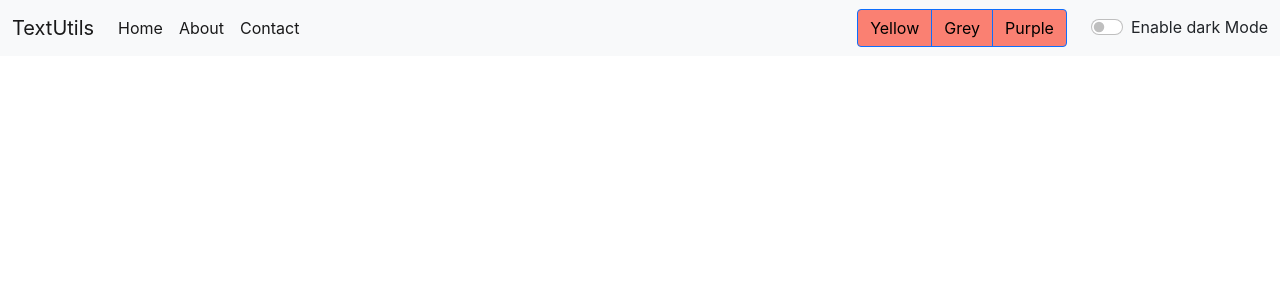
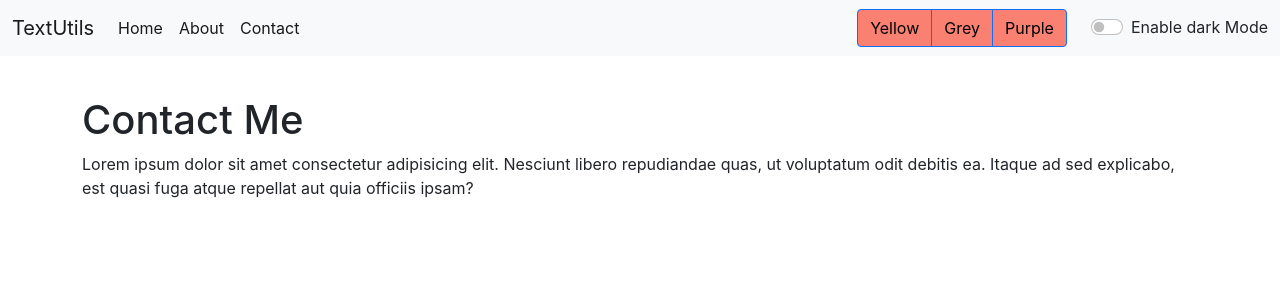
Before and after one commit to mishu-mnp/ReactJs-Course-TextUtils, a React (Create React App) app: page /contact in a window 1280 px wide. Shown: the top 300 px of the page. Built offline with nearby package versions, Linux system fonts and the light colour scheme.

Commit message:
added contact and updated files

```diff
--- a/src/App.js
+++ b/src/App.js
@@ -4,6 +4,7 @@ import Navbar from './components/Navbar';
 import TextForm from './components/TextForm';
 import React, { useState } from 'react'
 import Alert from './components/Alert';
+import Contact from './components/Contact';
 import {
   BrowserRouter as Router,
   Switch,
@@ -100,6 +101,9 @@ function App() {
           <Route exact path="/about">
             <About darkMode={mode} />
           </Route>
+          <Route exact path="/contact">
+            <Contact darkMode={mode} />
+          </Route>
           <Route exact path="/">
             <div className="container my-3">
               <TextForm showAlert={showAlert} heading="Analyze your Text here" darkMode={mode} />
--- /dev/null
+++ b/src/components/Contact.js
@@ -0,0 +1,12 @@
+import React from 'react'
+
+const Contact = () => {
+    return (
+        <div className="container">
+            <h1>Contact Me</h1>
+            <p>Lorem ipsum dolor sit amet consectetur adipisicing elit. Nesciunt libero repudiandae quas, ut voluptatum odit debitis ea. Itaque ad sed explicabo, est quasi fuga atque repellat aut quia officiis ipsam?</p>
+        </div>
+    )
+}
+
+export default Contact
--- a/src/components/Navbar.js
+++ b/src/components/Navbar.js
@@ -21,7 +21,7 @@ function Navbar(props) {
                                 <Link className="nav-link active" aria-current="page" to="/about">{props.aboutText}</Link>
                             </li>
                             <li className="nav-item">
-                                <a className="nav-link active" aria-current="page" href="/">Contact</a>
+                                <a className="nav-link active" aria-current="page" href="/contact">Contact</a>
                             </li>
                         </ul>
                         <div className="btn-group mx-4" role="group" aria-label="Basic mixed styles example">
--- a/src/components/TextForm.js
+++ b/src/components/TextForm.js
@@ -81,9 +81,6 @@ function TextForm(props) {
                 <h2>Preview</h2>
                 <p>{text.length > 0 ? text : "Nothing to Preview!"}</p>
             </div>
-            <div className="gitcommand">
-                <p>git remote remove origin</p>
-            </div>
         </>
     )
 }
--- a/src/index.js
+++ b/src/index.js
@@ -2,7 +2,7 @@ import React from 'react';
 import ReactDOM from 'react-dom';
 import './index.css';
 import App from './App';
-import reportWebVitals from './reportWebVitals';
+// import reportWebVitals from './reportWebVitals';
 
 ReactDOM.render(
   <React.StrictMode>
```
